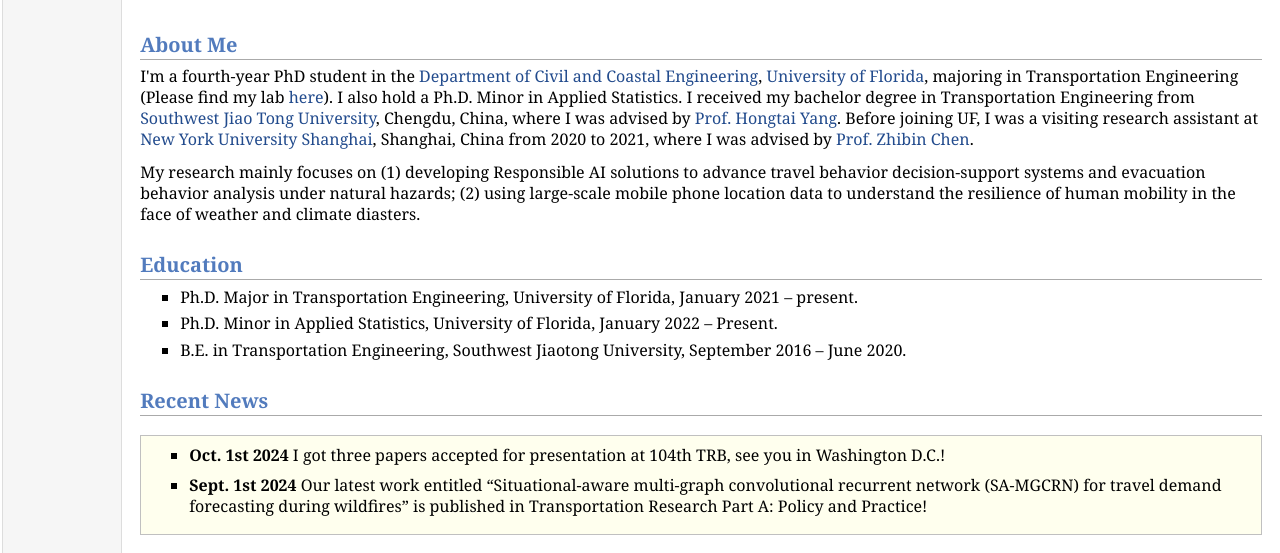
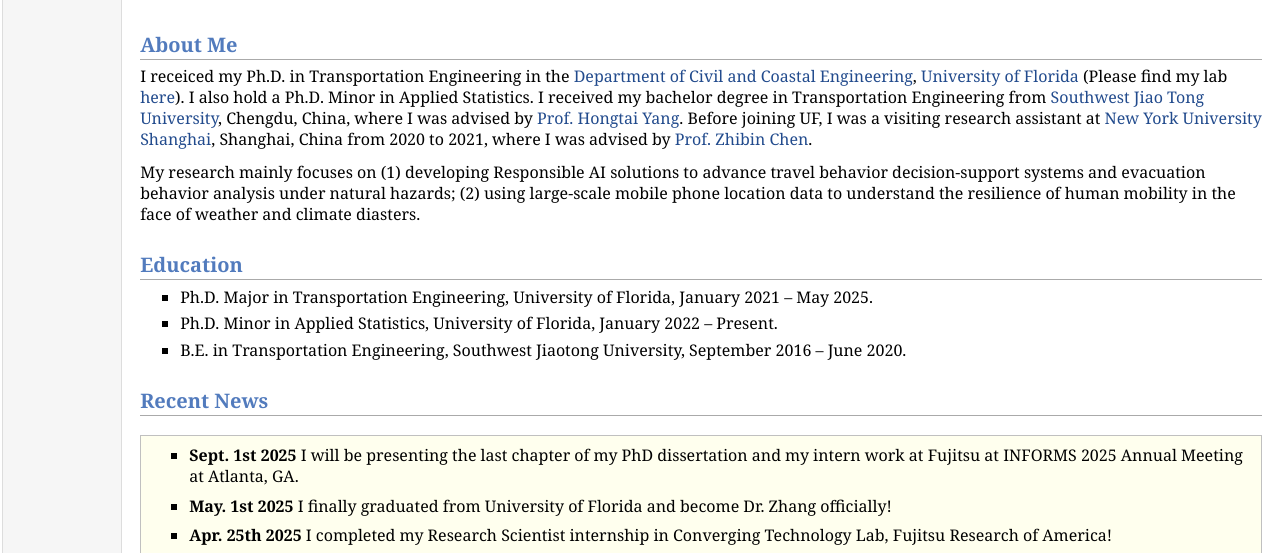
Before and after one commit to Xiaojian-Zhang/Xiaojian-Zhang.github.io, a plain HTML site: page index.html in a window 1280 px wide. Shown: the part 626-1179 px from the top of the page. Drawn offline with Linux system fonts and the light colour scheme.

Commit message:
updated Sept 7 2025

```diff
--- a/index.html
+++ b/index.html
@@ -29,13 +29,13 @@ Follow me on: <a href="https://scholar.google.com/citations?user=VpVo0MQAAAAJ&am
 </p>
 </td></tr></table>
 <h2>About Me</h2>
-<p>I'm a fourth-year PhD student in the <a href="https://www.essie.ufl.edu/civil-coastal-engineering" target=&ldquo;blank&rdquo;>Department of Civil and Coastal Engineering</a>, <a href="http://www.ufl.edu/" target=&ldquo;blank&rdquo;>University of Florida</a>, majoring in Transportation Engineering (Please find my lab <a href="https://faculty.eng.ufl.edu/sermos-lab" target=&ldquo;blank&rdquo;>here</a>). I also hold a Ph.D. Minor in Applied Statistics. I received my bachelor degree in Transportation Engineering from <a href="https://en.swjtu.edu.cn/" target=&ldquo;blank&rdquo;>Southwest Jiao Tong University</a>, Chengdu, China, where I was advised by <a href="https://faculty.swjtu.edu.cn/yanghongtai/en/index.htm" target=&ldquo;blank&rdquo;>Prof. Hongtai Yang</a>. Before joining UF, I was a visiting research assistant at <a href="https://shanghai.nyu.edu/" target=&ldquo;blank&rdquo;>New York University Shanghai</a>, Shanghai, China from 2020 to 2021, where I was advised by <a href="https://shanghai.nyu.edu/academics/faculty/directory/zhibin-chen" target=&ldquo;blank&rdquo;>Prof. Zhibin Chen</a>.
+<p>I receiced my Ph.D. in Transportation Engineering in the <a href="https://www.essie.ufl.edu/civil-coastal-engineering" target=&ldquo;blank&rdquo;>Department of Civil and Coastal Engineering</a>, <a href="http://www.ufl.edu/" target=&ldquo;blank&rdquo;>University of Florida</a> (Please find my lab <a href="https://faculty.eng.ufl.edu/sermos-lab" target=&ldquo;blank&rdquo;>here</a>). I also hold a Ph.D. Minor in Applied Statistics. I received my bachelor degree in Transportation Engineering from <a href="https://en.swjtu.edu.cn/" target=&ldquo;blank&rdquo;>Southwest Jiao Tong University</a>, Chengdu, China, where I was advised by <a href="https://faculty.swjtu.edu.cn/yanghongtai/en/index.htm" target=&ldquo;blank&rdquo;>Prof. Hongtai Yang</a>. Before joining UF, I was a visiting research assistant at <a href="https://shanghai.nyu.edu/" target=&ldquo;blank&rdquo;>New York University Shanghai</a>, Shanghai, China from 2020 to 2021, where I was advised by <a href="https://shanghai.nyu.edu/academics/faculty/directory/zhibin-chen" target=&ldquo;blank&rdquo;>Prof. Zhibin Chen</a>.
 </p>
 <p>My research mainly focuses on (1) developing Responsible AI solutions to advance travel behavior decision-support systems and evacuation behavior analysis under natural hazards; (2) using large-scale mobile phone location data to understand the resilience of human mobility in the face of weather and climate diasters.
 </p>
 <h2>Education</h2>
 <ul>
-<li><p>Ph.D. Major in Transportation Engineering, University of Florida, January 2021 &ndash; present.
+<li><p>Ph.D. Major in Transportation Engineering, University of Florida, January 2021 &ndash; May 2025.
 </p>
 </li>
 <li><p>Ph.D. Minor in Applied Statistics, University of Florida, January 2022 &ndash; Present.
@@ -49,10 +49,13 @@ Follow me on: <a href="https://scholar.google.com/citations?user=VpVo0MQAAAAJ&am
 <div class="infoblock">
 <div class="blockcontent">
 <ul>
-<li><p><b>Oct. 1st 2024</b> I got three papers accepted for presentation at 104th TRB, see you in Washington D.C.!
+<li><p><b>Sept. 1st 2025</b> I will be presenting the last chapter of my PhD dissertation and my intern work at Fujitsu at INFORMS 2025 Annual Meeting at Atlanta, GA.
 </p>
 </li>
-<li><p><b>Sept. 1st 2024</b> Our latest work entitled &ldquo;Situational-aware multi-graph convolutional recurrent network (SA-MGCRN) for travel demand forecasting during wildfires&rdquo; is published in Transportation Research Part A: Policy and Practice!
+<li><p><b>May. 1st 2025</b> I finally graduated from University of Florida and become Dr. Zhang officially!
+</p>
+</li>
+<li><p><b>Apr. 25th 2025</b> I completed my Research Scientist internship in Converging Technology Lab, Fujitsu Research of America!
 </p>
 </li>
 </ul>
@@ -62,7 +65,7 @@ Follow me on: <a href="https://scholar.google.com/citations?user=VpVo0MQAAAAJ&am
 <p><a href="https://info.flagcounter.com/PB4q"><img src="https://s01.flagcounter.com/count2/PB4q/bg_FFFFFF/txt_000000/border_CCCCCC/columns_6/maxflags_20/viewers_0/labels_0/pageviews_0/flags_0/percent_0/" alt="Flag Counter" border="0"></a></p>
 <div id="footer">
 <div id="footer-text">
-Page generated 2024-10-07 11:29:55 EDT, by <a href="https://github.com/wsshin/jemdoc_mathjax" target="blank">jemdoc+MathJax</a>.
+Page generated 2022-10-13 21:33:11 EDT, by <a href="https://github.com/wsshin/jemdoc_mathjax" target="blank">jemdoc+MathJax</a>.
 </div>
 </div>
 </td>
```
Also changed, not shown: 1 other file.
